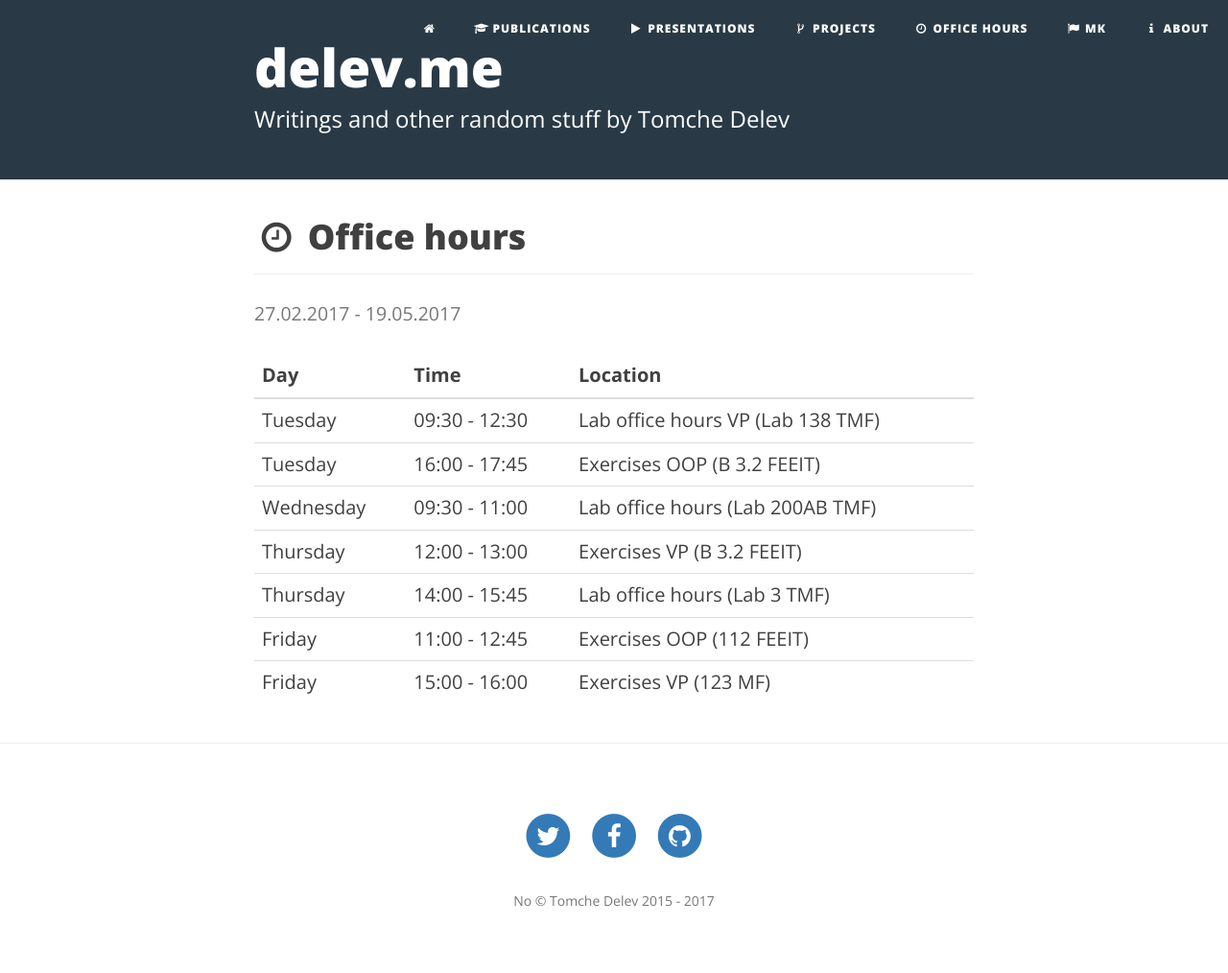
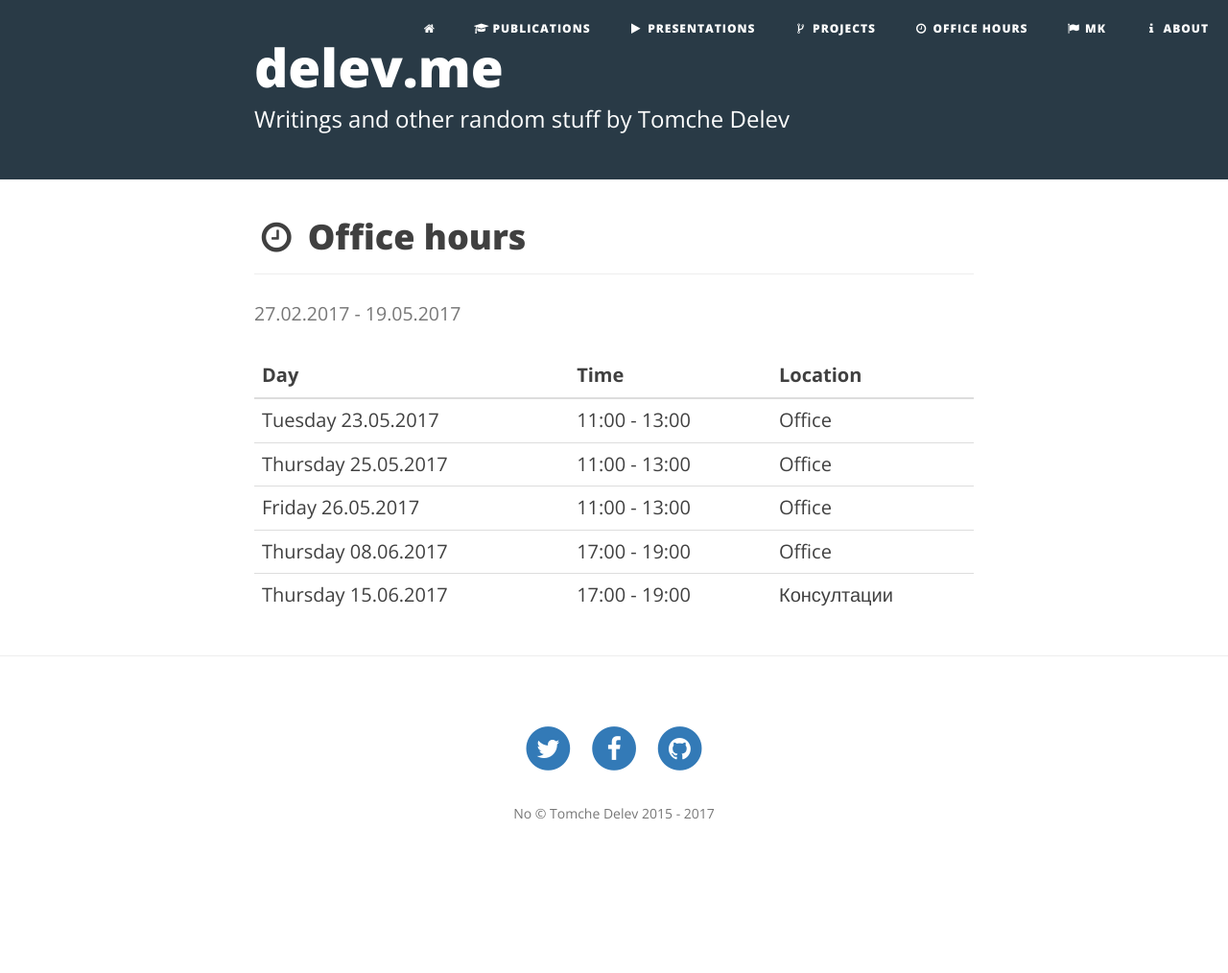
Before and after one commit to tdelev/tdelev.github.io, a Jekyll site: the page built from office.html, in a window 1280 px wide. Shown: the whole page at 96% size. Built offline with Jekyll 4.4.1, drawn with Linux system fonts in a browser that asks for light colours; nearby versions of some CDN libraries; after the commit the page ends 923 px from its top, so only the background shows below that.

Commit message:
June 2017 office hours

```diff
--- a/_data/times.yml
+++ b/_data/times.yml
@@ -1,34 +1,24 @@
-- day: Tuesday
-  start: "09:30"
-  end: "12:30"
-  location: Lab office hours VP (Lab 138 TMF)
+- day: Tuesday 23.05.2017
+  start: "11:00"
+  end: "13:00"
+  location: Office
 
-- day: Tuesday
-  start: "16:00"
-  end: "17:45"
-  location: Exercises OOP (B 3.2 FEEIT)
+- day: Thursday 25.05.2017
+  start: "11:00"
+  end: "13:00"
+  location: Office
 
-- day: Wednesday
-  start: "09:30"
-  end: "11:00"
-  location: Lab office hours (Lab 200AB TMF)
+- day: Friday 26.05.2017
+  start: "11:00"
+  end: "13:00"
+  location: Office
 
-- day: Thursday
-  start: "12:00"
-  end: "13:00"
-  location: Exercises VP (B 3.2 FEEIT)
+- day: Thursday 08.06.2017
+  start: "17:00"
+  end: "19:00"
+  location: Office
 
-- day: Thursday
-  start: "14:00"
-  end: "15:45"
-  location: Lab office hours (Lab 3 TMF)
-
-- day: Friday
-  start: "11:00"
-  end: "12:45"
-  location: Exercises OOP (112 FEEIT)
-
-- day: Friday
-  start: "15:00"
-  end: "16:00"
-  location: Exercises VP (123 MF)
+- day: Thursday 15.06.2017
+  start: "17:00"
+  end: "19:00"
+  location: Консултации
--- a/_data/times_mk.yml
+++ b/_data/times_mk.yml
@@ -1,34 +1,24 @@
-- day: Вторник
-  start: "09:30"
-  end: "12:30"
-  location: Лаб. консултации ВП (Лаб 138 ТМФ)
+- day: Вторник 23.05.2017
+  start: "11:00"
+  end: "13:00"
+  location: Консултации
 
-- day: Вторник
-  start: "16:00"
-  end: "17:45"
-  location: Аудиториски вежби ООП (Барака 3.2 ФЕИТ)
+- day: Четврток 25.05.2017
+  start: "11:00"
+  end: "13:00"
+  location: Консултации
 
-- day: Среда
-  start: "09:30"
-  end: "11:00"
-  location: Лаб. консултации ООП (Лаб 200АБ ТМФ)
+- day: Петок 26.05.2017
+  start: "11:00"
+  end: "13:00"
+  location: Консултации
 
-- day: Четврток
-  start: "12:00"
-  end: "13:00"
-  location: Аудиториски вежби ВП (Барака 3.2 ФЕИТ)
+- day: Четврток 08.06.2017
+  start: "17:00"
+  end: "19:00"
+  location: Консултации
 
-- day: Четврток
-  start: "14:00"
-  end: "15:45"
-  location: Лаб. консултации ООП (Лаб 3 ТМФ)
-
-- day: Петок
-  start: "11:00"
-  end: "12:45"
-  location: Аудиториски вежби ООП (112 ФЕИТ)
-
-- day: Петок
-  start: "15:00"
-  end: "16:00"
-  location: Аудиториски вежби ВП (123 МФ)
+- day: Четврток 15.06.2017
+  start: "17:00"
+  end: "19:00"
+  location: Консултации
```
